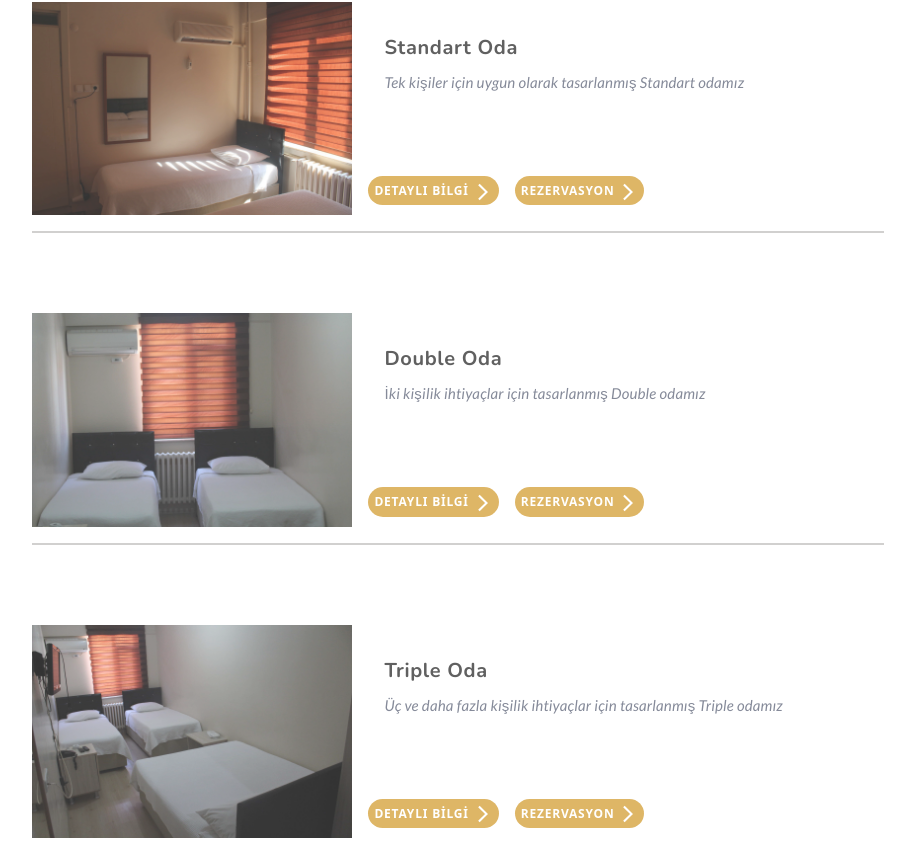
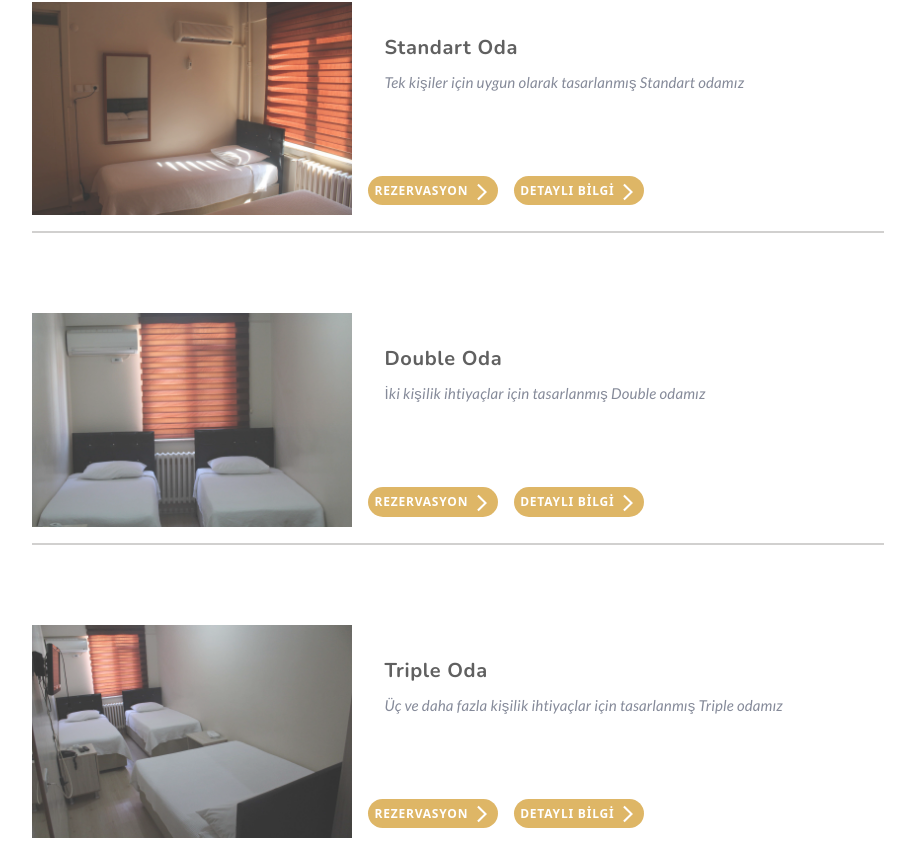
Before and after one commit to OrcaBusinessSolution/otel_taskin_app, a React (Create React App) app: page /rooms in a window 1280 px wide. Shown: the part 334-1180 px from the top of the page, without its empty margins (182-1097 px from the left). Built offline with nearby package versions, Linux system fonts and the light colour scheme.

Commit message:
linked and updated

```diff
--- a/src/components/RoomPageComponent/RoomsComponent.jsx
+++ b/src/components/RoomPageComponent/RoomsComponent.jsx
@@ -1,6 +1,7 @@
 import React from "react";
 import styled from "styled-components";
 import ArrowForwardIosIcon from "@mui/icons-material/ArrowForwardIos";
+import { Link } from "react-router-dom";
 
 const RoomsDiv = styled.div`
   display: flex;
@@ -21,10 +22,10 @@ const RoomDiv = styled.div`
   & img:hover {
     opacity: 1;
     transform: translate(-20px);
-    -webkit-transform: translate(-20px);
     transition: all 0.6s ease-in-out;
-    box-shadow: 10px 10px 10px #606060;
+    -webkit-transform: translate(0px, 10px);
     cursor: pointer;
+    box-shadow: 15px 15px 15px #606060;
   }
   @media only screen and (max-width: 958px) {
     flex-direction: column;
@@ -96,12 +97,16 @@ function RoomsComponent() {
         <InfoDiv>
           <h5>Standart Oda</h5>
           <p>Tek kişiler için uygun olarak tasarlanmış Standart odamız</p>
+          <Link to="/reservation">
+            <RoomsButton>
+              REZERVASYON <ArrowForwardIosIcon fontSize="small" />
+            </RoomsButton>
+          </Link>
+          <Link to="/standartRoom">
             <RoomsButton>
               DETAYLI BİLGİ <ArrowForwardIosIcon fontSize="small" />
             </RoomsButton>
-          <RoomsButton>
-            REZERVASYON <ArrowForwardIosIcon fontSize="small" />
-          </RoomsButton>
+          </Link>
         </InfoDiv>
       </RoomDiv>
       <RoomDiv>
@@ -109,12 +114,16 @@ function RoomsComponent() {
         <InfoDiv>
           <h5>Double Oda</h5>
           <p>İki kişilik ihtiyaçlar için tasarlanmış Double odamız</p>
+          <Link to="/reservation">
+            <RoomsButton>
+              REZERVASYON <ArrowForwardIosIcon fontSize="small" />
+            </RoomsButton>
+          </Link>
+          <Link to="/doubleRoom">
             <RoomsButton>
               DETAYLI BİLGİ <ArrowForwardIosIcon fontSize="small" />
             </RoomsButton>
-          <RoomsButton>
-            REZERVASYON <ArrowForwardIosIcon fontSize="small" />
-          </RoomsButton>
+          </Link>
         </InfoDiv>
       </RoomDiv>
       <RoomDiv>
@@ -124,12 +133,16 @@ function RoomsComponent() {
           <p>
             Üç ve daha fazla kişilik ihtiyaçlar için tasarlanmış Triple odamız
           </p>
+          <Link to="/reservation">
+            <RoomsButton>
+              REZERVASYON <ArrowForwardIosIcon fontSize="small" />
+            </RoomsButton>
+          </Link>
+          <Link to="/tripleRoom">
             <RoomsButton>
               DETAYLI BİLGİ <ArrowForwardIosIcon fontSize="small" />
             </RoomsButton>
-          <RoomsButton>
-            REZERVASYON <ArrowForwardIosIcon fontSize="small" />
-          </RoomsButton>
+          </Link>
         </InfoDiv>
       </RoomDiv>
     </RoomsDiv>
```
Lines whose indentation alone changed are shown as unchanged.
